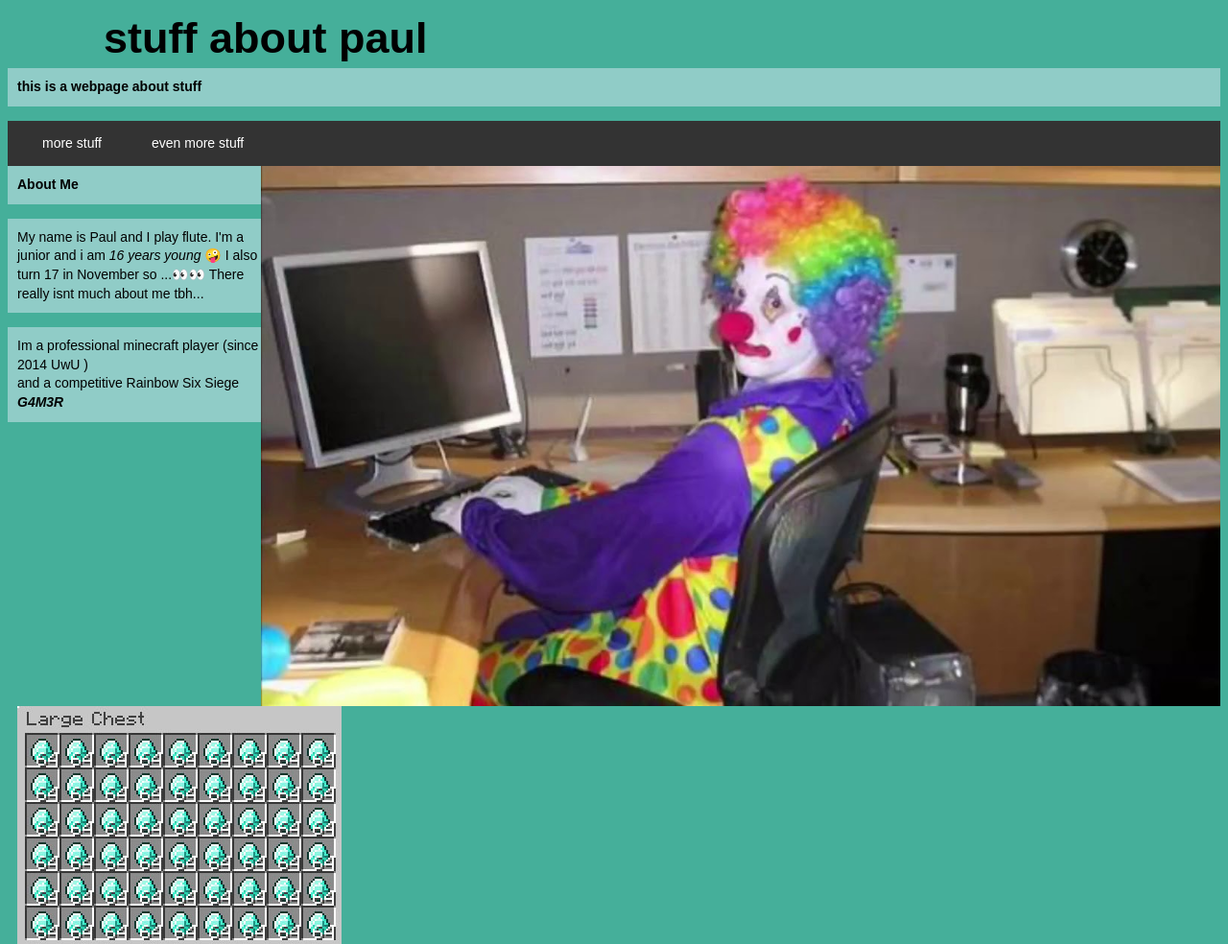
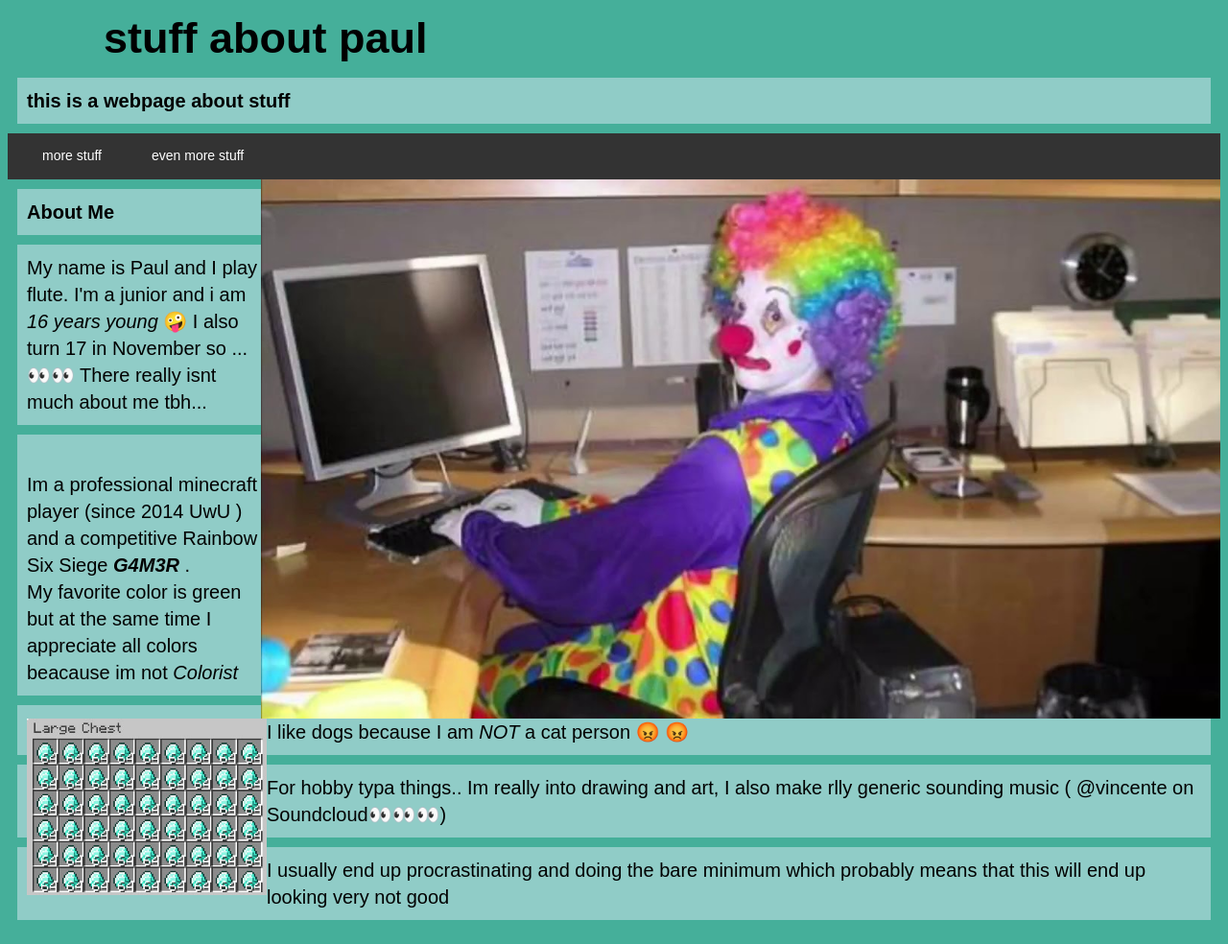
Before and after one commit to paulbacani/paulbacani.github.io, a plain HTML site: page index.html in a window 1280 px wide. Shown: the whole page at 96% size. After the commit the page ends 959 px from the top, so only its background shows below. Drawn offline with Linux system fonts and the light colour scheme.

Commit message:
Update index.html

```diff
--- a/index.html
+++ b/index.html
@@ -8,6 +8,7 @@
 body {
   background-color:#45AF9A ;
 }
+    p {font-size: 20px;margin: 10px;}
 
 
 </style>
@@ -36,8 +37,13 @@ body {
     <P>    My name is Paul and I play flute. I'm a junior and i am <i> 16 years young </i> &#129322; I also turn 17 in November so ...&#128064;&#128064;
 
         There really isnt much about me tbh... </P>
-    <p> <img src="https://raw.githubusercontent.com/paulbacani/paulbacani.github.io/master/dimonz.JPG " alt="diamonds" style="float: left;width: 600;height: auto">  Im a professional minecraft player (since 2014 UwU ) <br>
-        and a competitive Rainbow Six Siege <b> <i> G4M3R </i></b> </p>
+    <p> <img src="https://raw.githubusercontent.com/paulbacani/paulbacani.github.io/master/dimonz.JPG " alt="diamonds" style="float: left;width: 250px;height: auto">  <br>
+        Im a professional minecraft player (since 2014 UwU ) <br>
+        and a competitive Rainbow Six Siege <b> <i> G4M3R </i></b>. <br>
+        My favorite color is green but at the same time I appreciate all colors beacause im not <i> Colorist</i> </p>
+    <p> I like dogs because I am <i> NOT </i> a cat person 	&#128545; 	&#128545;</p>
+    <p> For hobby typa things.. Im really into drawing and art, I also make rlly generic sounding music ( @vincente on Soundcloud&#128064;&#128064;&#128064;) </p>
+    <p> I usually end up procrastinating and doing the bare minimum which probably means that this will end up looking very not good </p>
 
 
 
```
